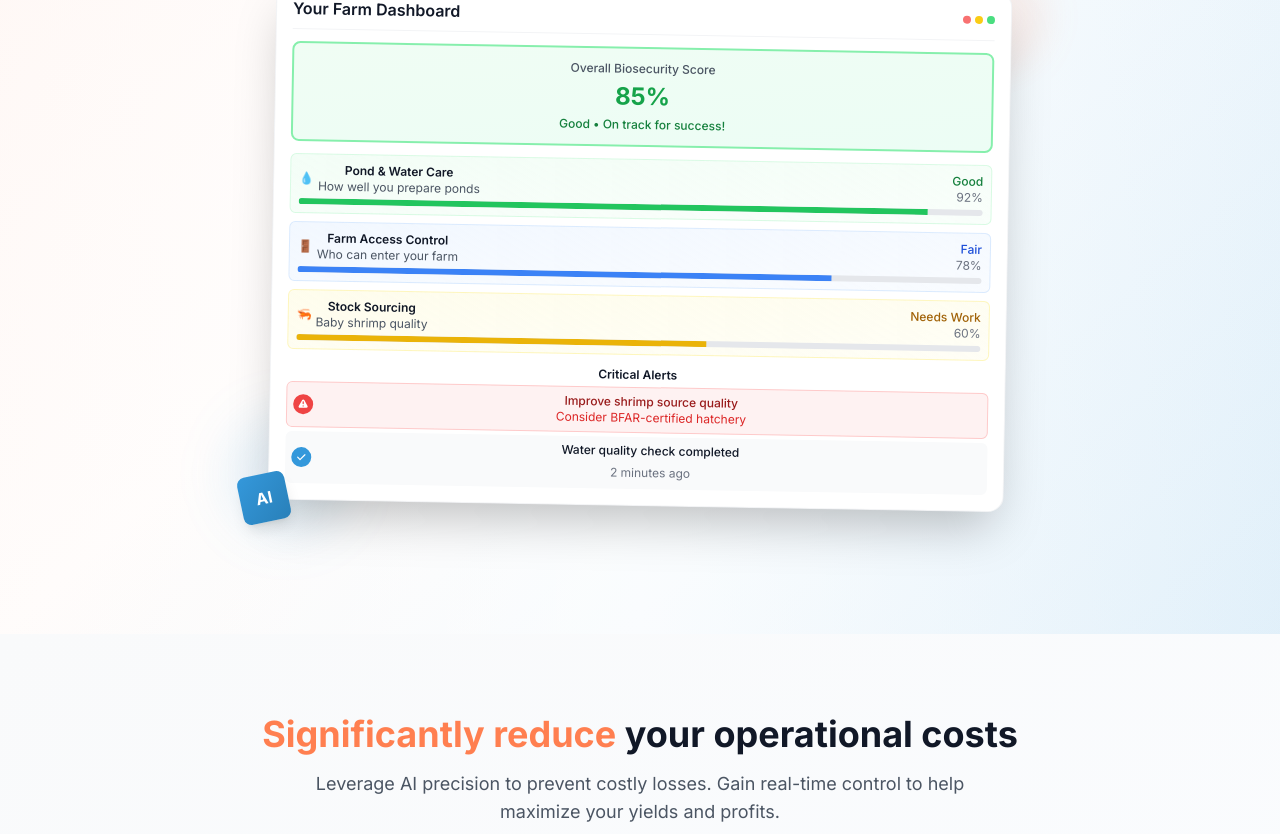
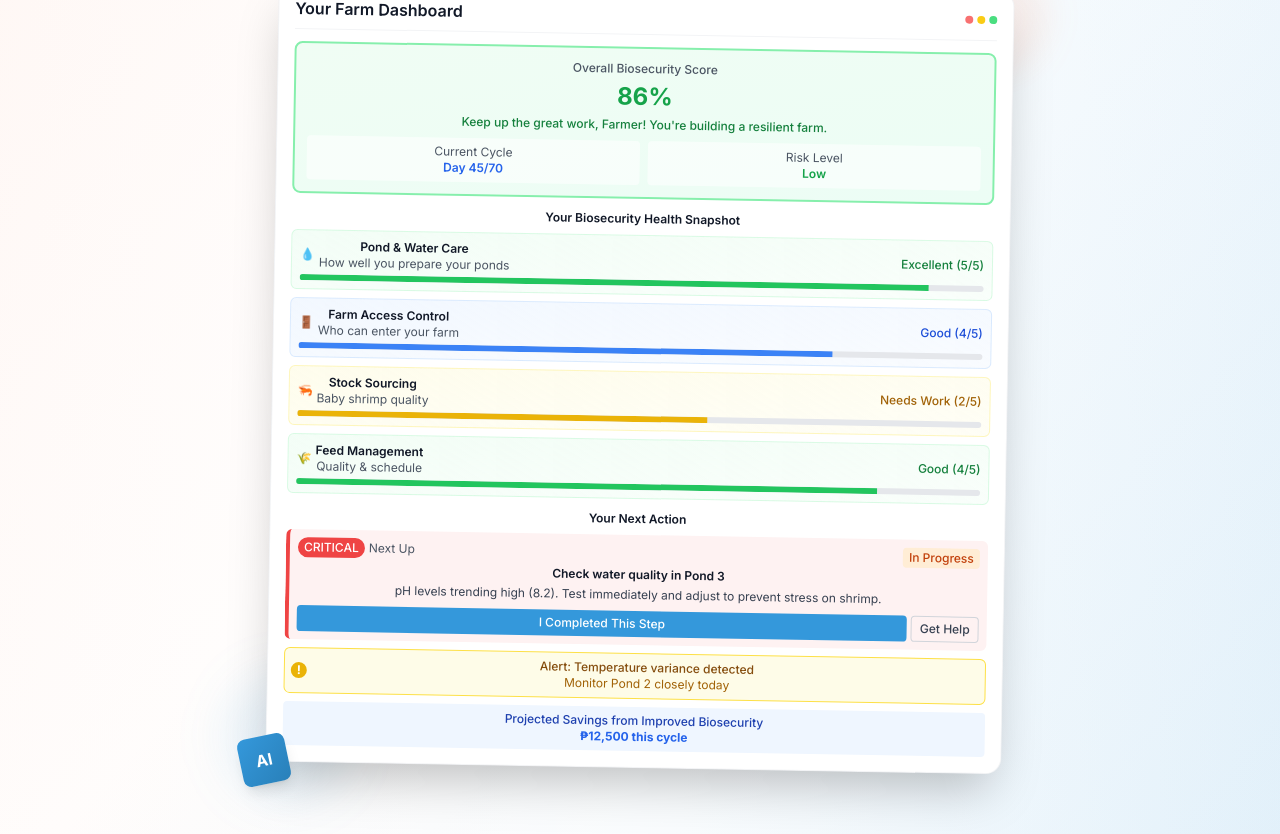
Before and after one commit to Web3-Iligan/LikAI, a Next.js app: page / in a window 1280 px wide. Shown: the part 606-1440 px from the top of the page. Built offline with nearby package versions, Linux system fonts and the light colour scheme.

Commit message:
Refactor LandingPage dashboard content for clarity and improved user guidance

```diff
--- a/app/page.tsx
+++ b/app/page.tsx
@@ -245,9 +245,9 @@ export default function LandingPage() {
                     monitoring data
                   </figcaption>
 
-                  {/* Mock Dashboard Content: Uses realistic but static data */}
+                  {/* GAqP-Focused Dashboard Content */}
                   <div className="space-y-3">
-                    {/* Dashboard Header: Mimics browser window */}
+                    {/* Dashboard Header: Clear and direct */}
                     <div className="flex items-center justify-between border-b border-gray-100 pb-2">
                       <h2 className="text-base font-semibold text-gray-900">
                         Your Farm Dashboard
@@ -272,45 +272,67 @@ export default function LandingPage() {
                       </div>
                     </div>
 
-                    {/* Overall Biosecurity Score: Main KPI display */}
+                    {/* 1. Top Section: Overall Biosecurity Health & Progress */}
                     <div className="rounded-lg border-2 border-green-300 bg-gradient-to-br from-green-50 to-emerald-50 p-3 text-center">
                       <div className="mb-1 text-xs font-medium text-gray-600">
                         Overall Biosecurity Score
                       </div>
+                      {/* Large circular progress indicator concept */}
                       <div className="mb-1 text-2xl font-bold text-green-600">
-                        85%
-                      </div>
-                      <div className="text-xs font-medium text-green-700">
-                        Good • On track for success!
-                      </div>
-                    </div>
-
-                    {/* Health Categories: Key assessment areas with progress bars */}
+                        86%
+                      </div>
+                      <div className="mb-2 text-xs font-medium text-green-700">
+                        Keep up the great work, Farmer! You're building a
+                        resilient farm.
+                      </div>
+
+                      {/* Quick Status Insights */}
+                      <div className="grid grid-cols-2 gap-2">
+                        <div className="rounded bg-white/60 p-1.5">
+                          <div className="text-xs text-gray-600">
+                            Current Cycle
+                          </div>
+                          <div className="text-xs font-semibold text-blue-600">
+                            Day 45/70
+                          </div>
+                        </div>
+                        <div className="rounded bg-white/60 p-1.5">
+                          <div className="text-xs text-gray-600">
+                            Risk Level
+                          </div>
+                          <div className="text-xs font-semibold text-green-600">
+                            Low
+                          </div>
+                        </div>
+                      </div>
+                    </div>
+
+                    {/* 2. Mid Section: GAqP Aspect Health Overview (Living Health Report Card) */}
                     <div className="space-y-2">
-                      {/* Category 1: Pond & Water Care */}
+                      <h3 className="text-xs font-semibold text-gray-900">
+                        Your Biosecurity Health Snapshot
+                      </h3>
+
+                      {/* GAqP Category 1: Pond & Water Care */}
                       <div className="rounded-md border border-green-200/50 bg-gradient-to-br from-green-50/80 to-green-50/40 p-2">
                         <div className="mb-1 flex items-center justify-between">
                           <div className="flex items-center space-x-1">
-                            {/* Category Icon */}
                             <span className="text-xs">💧</span>
                             <div>
                               <div className="text-xs font-semibold text-gray-900">
                                 Pond & Water Care
                               </div>
                               <div className="text-xs text-gray-600">
-                                How well you prepare ponds
-                              </div>
-                            </div>
-                          </div>
-                          {/* Score Display */}
+                                How well you prepare your ponds
+                              </div>
+                            </div>
+                          </div>
                           <div className="text-right">
                             <div className="text-xs font-medium text-green-700">
-                              Good
-                            </div>
-                            <div className="text-xs text-gray-500">92%</div>
-                          </div>
-                        </div>
-                        {/* Progress Bar */}
+                              Excellent (5/5)
+                            </div>
+                          </div>
+                        </div>
                         <div className="h-1.5 w-full overflow-hidden rounded-full bg-gray-200">
                           <div
                             className="h-full bg-green-500"
@@ -319,7 +341,7 @@ export default function LandingPage() {
                         </div>
                       </div>
 
-                      {/* Category 2: Farm Access Control */}
+                      {/* GAqP Category 2: Farm Access Control */}
                       <div className="rounded-md border border-blue-200/50 bg-gradient-to-br from-blue-50/80 to-blue-50/40 p-2">
                         <div className="mb-1 flex items-center justify-between">
                           <div className="flex items-center space-x-1">
@@ -335,9 +357,8 @@ export default function LandingPage() {
                           </div>
                           <div className="text-right">
                             <div className="text-xs font-medium text-blue-700">
-                              Fair
-                            </div>
-                            <div className="text-xs text-gray-500">78%</div>
+                              Good (4/5)
+                            </div>
                           </div>
                         </div>
                         <div className="h-1.5 w-full overflow-hidden rounded-full bg-gray-200">
@@ -348,11 +369,10 @@ export default function LandingPage() {
                         </div>
                       </div>
 
-                      {/* Category 3: Stock Sourcing */}
+                      {/* GAqP Category 3: Stock Sourcing */}
                       <div className="rounded-md border border-yellow-200/50 bg-gradient-to-br from-yellow-50/80 to-yellow-50/40 p-2">
                         <div className="mb-1 flex items-center justify-between">
                           <div className="flex items-center space-x-1">
-                            {/* Category Icon */}
                             <span className="text-xs">🦐</span>
                             <div>
                               <div className="text-xs font-semibold text-gray-900">
@@ -363,15 +383,12 @@ export default function LandingPage() {
                               </div>
                             </div>
                           </div>
-                          {/* Score Display */}
                           <div className="text-right">
                             <div className="text-xs font-medium text-yellow-700">
-                              Needs Work
-                            </div>
-                            <div className="text-xs text-gray-500">60%</div>
-                          </div>
-                        </div>
-                        {/* Progress Bar */}
+                              Needs Work (2/5)
+                            </div>
+                          </div>
+                        </div>
                         <div className="h-1.5 w-full overflow-hidden rounded-full bg-gray-200">
                           <div
                             className="h-full bg-yellow-500"
@@ -379,73 +396,103 @@ export default function LandingPage() {
                           ></div>
                         </div>
                       </div>
-                    </div>
-
-                    {/* Critical Alerts Section: Highlights important issues and updates */}
-                    <div className="space-y-1">
+
+                      {/* GAqP Category 4: Feed Management */}
+                      <div className="rounded-md border border-green-200/50 bg-gradient-to-br from-green-50/80 to-green-50/40 p-2">
+                        <div className="mb-1 flex items-center justify-between">
+                          <div className="flex items-center space-x-1">
+                            <span className="text-xs">🌾</span>
+                            <div>
+                              <div className="text-xs font-semibold text-gray-900">
+                                Feed Management
+                              </div>
+                              <div className="text-xs text-gray-600">
+                                Quality & schedule
+                              </div>
+                            </div>
+                          </div>
+                          <div className="text-right">
+                            <div className="text-xs font-medium text-green-700">
+                              Good (4/5)
+                            </div>
+                          </div>
+                        </div>
+                        <div className="h-1.5 w-full overflow-hidden rounded-full bg-gray-200">
+                          <div
+                            className="h-full bg-green-500"
+                            style={{ width: "85%" }}
+                          ></div>
+                        </div>
+                      </div>
+                    </div>
+
+                    {/* 3. Bottom Section: Your Next Action & Critical Alerts */}
+                    <div className="space-y-2">
                       <h3 className="text-xs font-semibold text-gray-900">
-                        Critical Alerts
+                        Your Next Action
                       </h3>
 
-                      {/* Critical Alert: Needs attention */}
-                      <div className="flex items-center space-x-2 rounded-md border border-red-200 bg-red-50 p-1.5">
-                        {/* Warning Triangle Icon: Enhanced visual emphasis */}
+                      {/* Prominent "NEXT UP" Card */}
+                      <div className="rounded-md border-l-4 border-red-500 bg-red-50 p-2">
+                        <div className="mb-1 flex items-center justify-between">
+                          <div className="flex items-center space-x-1">
+                            <span className="rounded-full bg-red-500 px-1.5 py-0.5 text-xs font-medium text-white">
+                              CRITICAL
+                            </span>
+                            <span className="text-xs text-gray-600">
+                              Next Up
+                            </span>
+                          </div>
+                          <span className="rounded bg-orange-100 px-1.5 py-0.5 text-xs font-medium text-orange-700">
+                            In Progress
+                          </span>
+                        </div>
+
+                        <h4 className="mb-1 text-xs font-semibold text-gray-900">
+                          Check water quality in Pond 3
+                        </h4>
+                        <p className="mb-2 text-xs text-gray-700">
+                          pH levels trending high (8.2). Test immediately and
+                          adjust to prevent stress on shrimp.
+                        </p>
+
+                        <div className="flex space-x-1">
+                          <button className="flex-1 rounded bg-[#3498DB] px-2 py-1 text-xs font-medium text-white hover:bg-[#2980B9]">
+                            I Completed This Step
+                          </button>
+                          <button className="rounded border border-gray-300 px-2 py-1 text-xs font-medium text-gray-700 hover:bg-gray-50">
+                            Get Help
+                          </button>
+                        </div>
+                      </div>
+
+                      {/* Critical Alert */}
+                      <div className="flex items-center space-x-2 rounded-md border border-yellow-300 bg-yellow-50 p-1.5">
                         <div
-                          className="flex h-5 w-5 items-center justify-center rounded-full bg-red-500"
+                          className="flex h-4 w-4 items-center justify-center rounded-full bg-yellow-500"
                           aria-hidden="true"
                         >
-                          <svg
-                            className="h-3 w-3 text-white"
-                            fill="currentColor"
-                            viewBox="0 0 20 20"
-                          >
-                            <path
-                              fillRule="evenodd"
-                              d="M8.257 3.099c.765-1.36 2.722-1.36 3.486 0l5.58 9.92c.75 1.334-.213 2.98-1.742 2.98H4.42c-1.53 0-2.493-1.646-1.743-2.98l5.58-9.92zM11 13a1 1 0 11-2 0 1 1 0 012 0zm-1-8a1 1 0 00-1 1v3a1 1 0 002 0V6a1 1 0 00-1-1z"
-                              clipRule="evenodd"
-                            />
-                          </svg>
+                          <span className="text-xs font-bold text-white">
+                            !
+                          </span>
                         </div>
                         <div className="flex-1">
-                          <div className="text-xs font-medium text-red-800">
-                            Improve shrimp source quality
-                          </div>
-                          <div className="text-xs text-red-600">
-                            Consider BFAR-certified hatchery
-                          </div>
-                        </div>
-                      </div>
-
-                      {/* Completed Task: Shows positive activity */}
-                      <div className="flex items-center space-x-2 rounded-md bg-gray-50 p-1.5">
-                        {/* Checkmark Icon: Indicates completion */}
-                        <div
-                          className="flex h-5 w-5 items-center justify-center rounded-full bg-[#3498DB]"
-                          aria-hidden="true"
-                        >
-                          <svg
-                            className="h-3 w-3 text-white"
-                            fill="currentColor"
-                            viewBox="0 0 20 20"
-                          >
-                            <path
-                              fillRule="evenodd"
-                              d="M16.707 5.293a1 1 0 010 1.414l-8 8a1 1 0 01-1.414 0l-4-4a1 1 0 011.414-1.414L8 12.586l7.293-7.293a1 1 0 011.414 0z"
-                              clipRule="evenodd"
-                            />
-                          </svg>
-                        </div>
-                        <div className="flex-1">
-                          <div className="text-xs font-medium text-gray-900">
-                            Water quality check completed
-                          </div>
-                          {/* Timestamp: Shows recent activity */}
-                          <time
-                            className="text-xs text-gray-500"
-                            dateTime="2025-07-15T14:58:00"
-                          >
-                            2 minutes ago
-                          </time>
+                          <div className="text-xs font-medium text-yellow-800">
+                            Alert: Temperature variance detected
+                          </div>
+                          <div className="text-xs text-yellow-700">
+                            Monitor Pond 2 closely today
+                          </div>
+                        </div>
+                      </div>
+
+                      {/* Financial Impact (Subtle Integration) */}
+                      <div className="rounded bg-blue-50 p-1.5">
+                        <div className="text-xs font-medium text-blue-800">
+                          Projected Savings from Improved Biosecurity
+                        </div>
+                        <div className="text-xs font-bold text-blue-600">
+                          ₱12,500 this cycle
                         </div>
                       </div>
                     </div>
@@ -477,12 +524,13 @@ export default function LandingPage() {
                 id="savings-heading"
                 className="mb-4 text-3xl font-bold text-gray-900 sm:text-4xl"
               >
-                <span className="text-[#FF7F50]">Significantly reduce</span>{" "}
-                your operational costs
+                <span className="text-[#FF7F50]">Boost Farm Efficiency</span>{" "}
+                Through GAqP
               </h2>
               <p className="mx-auto max-w-2xl px-2 text-base text-gray-600 sm:px-0 sm:text-lg">
-                Leverage AI precision to prevent costly losses. Gain real-time
-                control to help maximize your yields and profits.
+                Likai's AI guides your farm to adopt precise GAqP, preventing
+                costly losses and maximizing resource efficiency to boost your
+                yields and profits.
               </p>
             </header>
 
@@ -494,12 +542,13 @@ export default function LandingPage() {
                       <Shield className="h-8 w-8 text-blue-600" />
                     </div>
                     <h3 className="mb-2 text-xl font-semibold">
-                      Risk Mitigation
+                      GAqP-Driven Risk Control
                     </h3>
                     <p className="mb-4 text-gray-600">
-                      Proactively help prevent costly disease outbreaks before
-                      they impact your profitability with AI-driven, predictive
-                      insights.
+                      Likai's AI guides your farm to implement robust GAqP,
+                      proactively minimizing costly disease outbreaks before
+                      they impact your profitability with intelligent,
+                      predictive insights.
                     </p>
                   </CardContent>
                 </Card>
```
